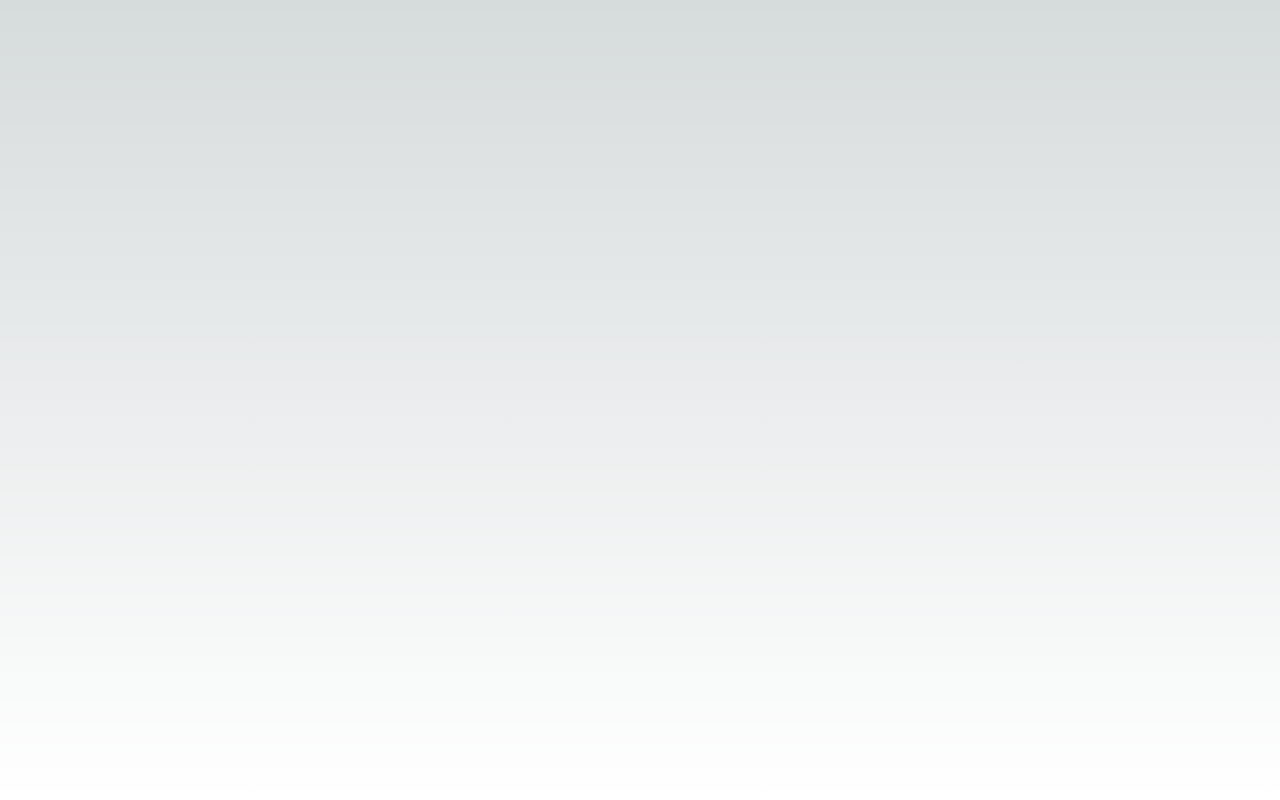
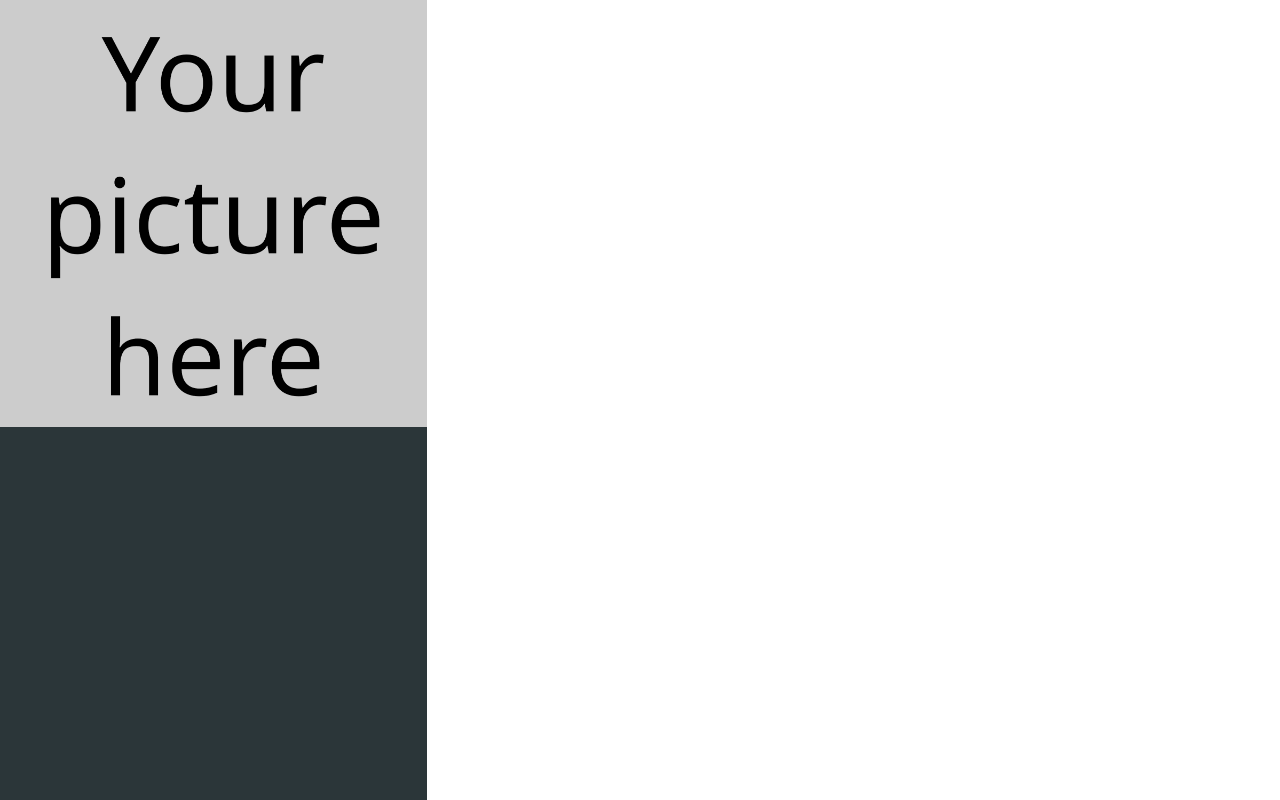
Before and after one commit to xsukari/cv, a Next.js app: page / in a window 1280 px wide. Built offline with nearby package versions, Linux system fonts and the light colour scheme.

Commit message:
added profile picture component and placeholder picture

```diff
--- /dev/null
+++ b/src/app/components/picture.tsx
@@ -0,0 +1,23 @@
+import Image from "next/image"
+import fs from "fs"
+
+function getPicture(): string {
+    if (fs.existsSync(process.cwd() + "/public/portrait.jpg")) {
+        return "/portrait.jpg"
+    } else {
+        return "/placeholder_portrait.jpg"
+    }
+}
+
+export default function picture() {
+    return (
+        <Image
+            src={getPicture()}
+            alt="Portrait"
+            width={0}
+            height={0}
+            sizes="100vw"
+            style={{ width: "100%", height: "auto" }}
+        />
+    )
+}
--- a/src/app/page.tsx
+++ b/src/app/page.tsx
@@ -1,11 +1,18 @@
-import Image from "next/image";
+import Picture from "./components/picture"
 
 export default function Home() {
     return (
-        <main className="flex min-h-screen flex-col items-center justify-between p-24">
-            <div className="z-10 w-full max-w-5xl items-center justify-between font-mono text-sm lg:flex">
+        <main className="flex min-h-screen">
+            <div className="w-1/3 min-h-screen bg-[#2b3639]">
+                <Picture />
+
+                <div className="h-1/5">
+
+                </div>
+            </div>
+            <div className="w-2/3 min-h-screen bg-[#ffffff]">
 
             </div>
         </main>
-    );
+    )
 }
```
Also changed, not shown: public/placeholder_portrait.jpg (added).
